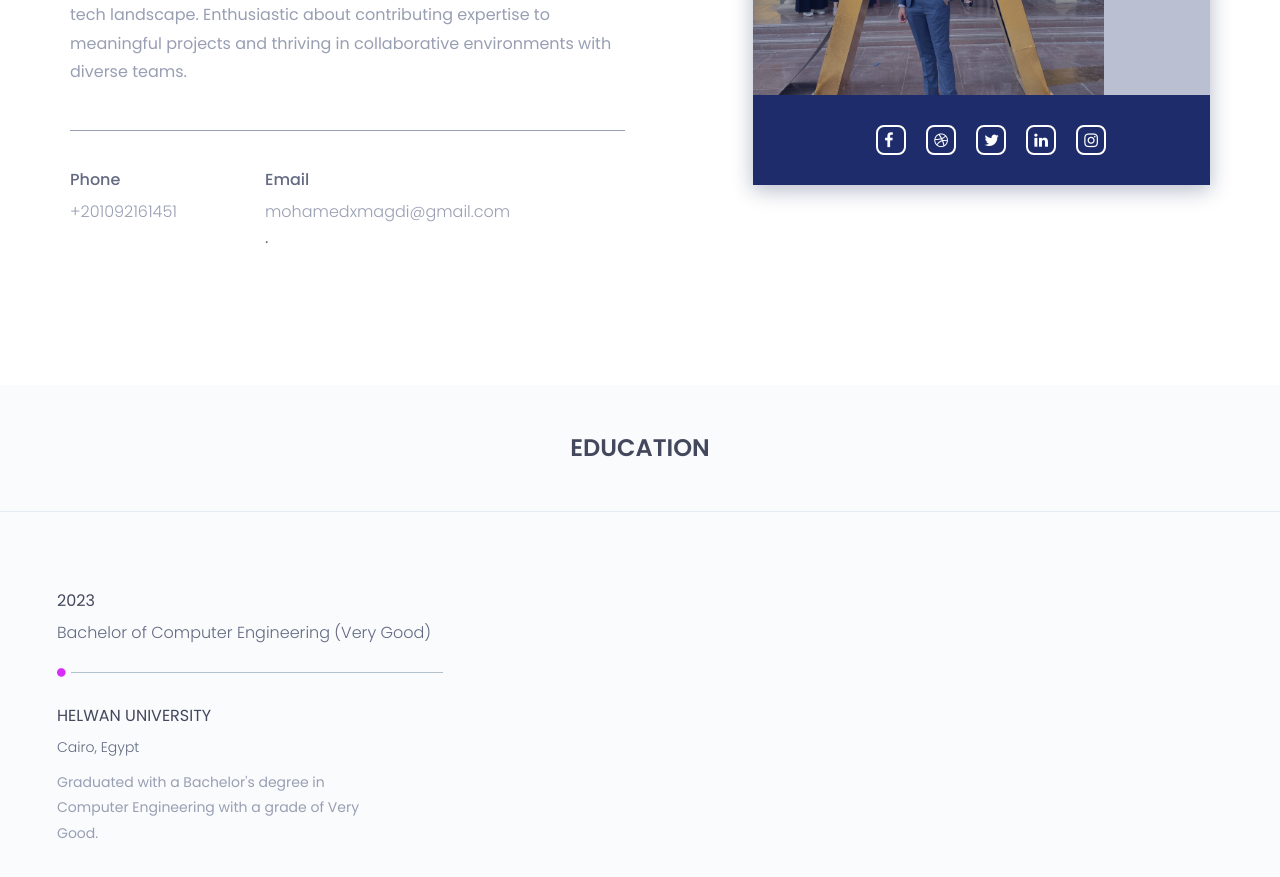
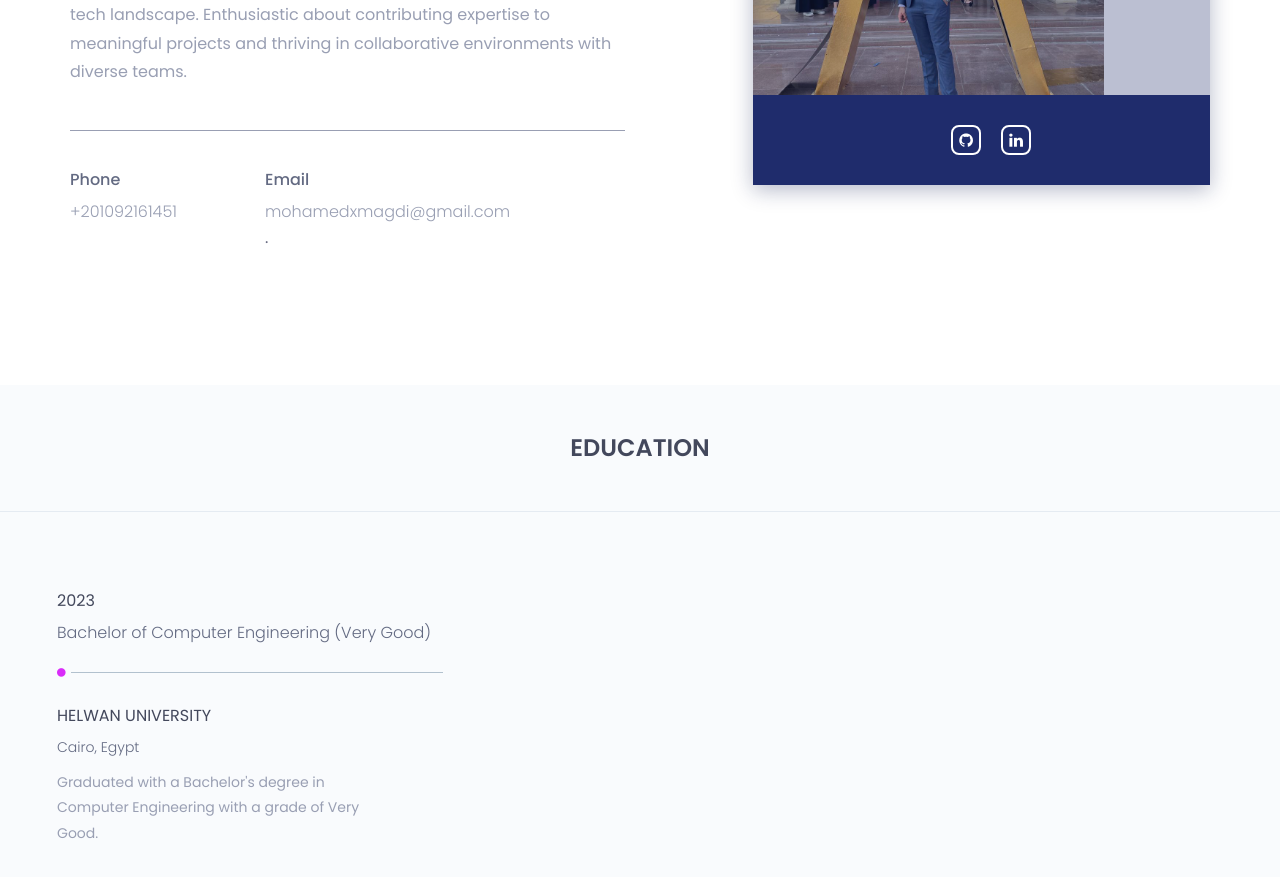
Before and after one commit to Megaax/portfolio, a plain HTML site: page index.html in a window 1280 px wide. Shown: the part 1400-2277 px from the top of the page. Drawn offline with nearby package versions, Linux system fonts and the light colour scheme.

Commit message:
fixed links

```diff
--- a/index.html
+++ b/index.html
@@ -160,18 +160,18 @@
                         <div class="about-list-icon">
                             <ul>
                                 <li>
-                                    <a href="#">
+                                    <!-- <a href="#">
                                         <i class="fa fa-facebook" aria-hidden="true"></i>
-                                    </a>
+                                    </a> -->
                                 </li><!-- / li -->
                                 <li>
-                                    <a href="#">
+                                    <!-- <a href="#">
                                         <i class="fa fa-dribbble" aria-hidden="true"></i>
-                                    </a>
+                                    </a> -->
                                 </li><!-- / li -->
                                 <li>
-                                    <a href="#">
-                                        <i class="fa fa-twitter" aria-hidden="true"></i>
+                                    <a href="https://www.github.com/Megaax">
+                                        <i class="fa fa-github" aria-hidden="true"></i>
                                     </a>
                                 </li><!-- / li -->
                                 <li>
@@ -180,9 +180,9 @@
                                     </a>
                                 </li><!-- / li -->
                                 <li>
-                                    <a href="#">
+                                    <!-- <a href="#">
                                         <i class="fa fa-instagram" aria-hidden="true"></i>
-                                    </a>
+                                    </a> -->
                                 </li><!-- / li -->
                             </ul><!-- / ul -->
                         </div><!-- /.about-list-icon -->
```
